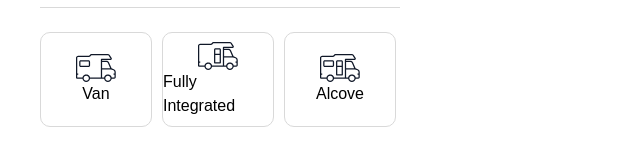
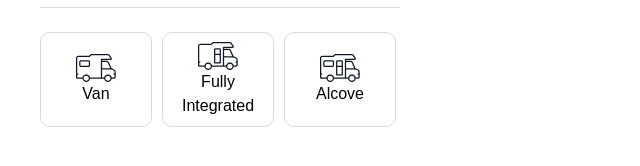
Before and after one commit to nksenechkav/Campers-rental-app, a React (Vite) app: page /catalog in a window 1280 px wide. Shown: the part 1070-1236 px from the top of the page, without its empty margins (0-640 px from the left). Built offline with nearby package versions, Linux system fonts and the light colour scheme; no server answers.

Commit message:
update radio-buttons

```diff
--- a/src/components/searchBox/SearchBox.module.scss
+++ b/src/components/searchBox/SearchBox.module.scss
@@ -111,7 +111,7 @@ input:focus {
 }
 
 .info {
-  margin: 0 auto; // Прибрати відступи
+  text-align: center; // Прибрати відступи
 }
 
 .wrapper-services:hover, .wrapper-services:active {
```
